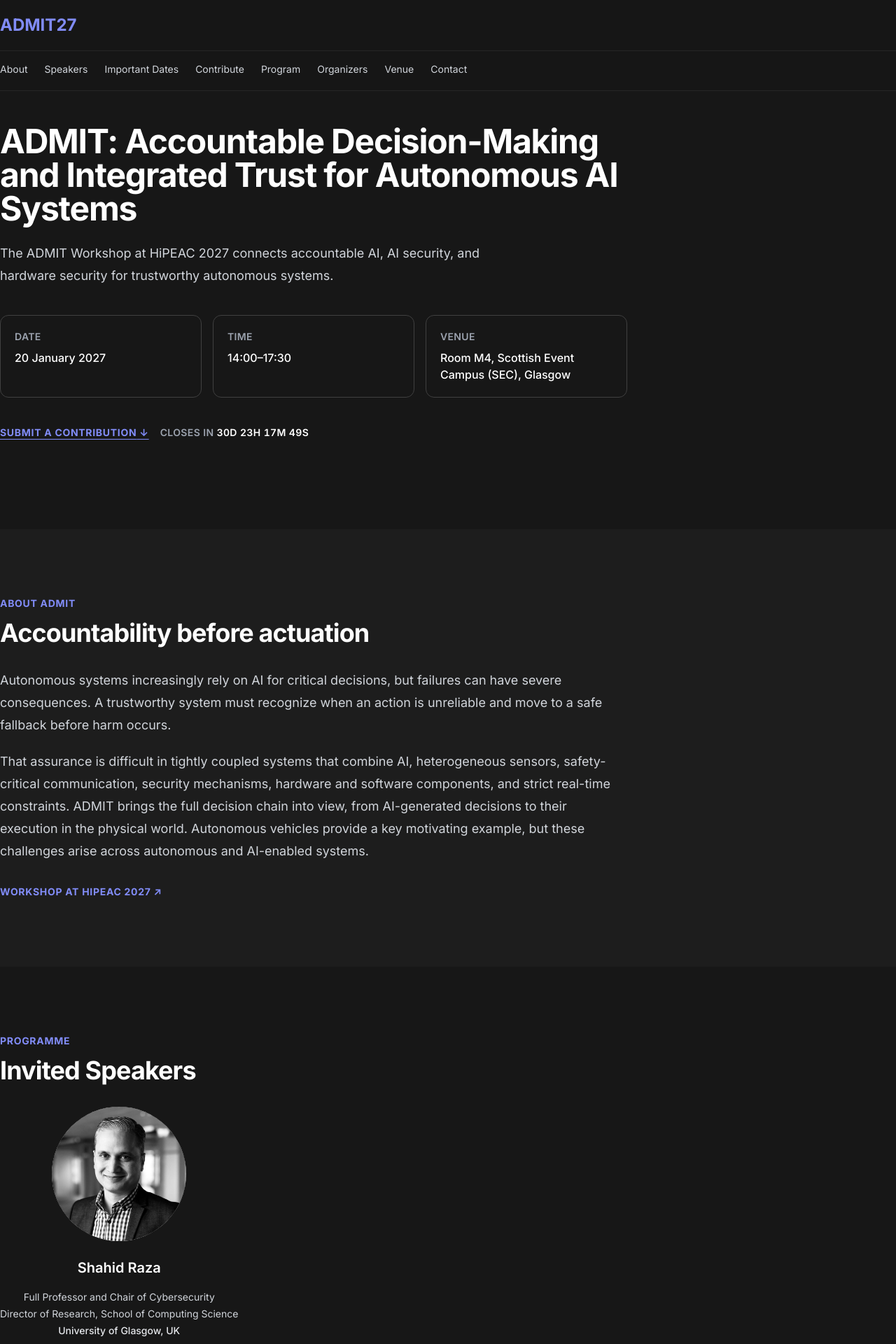
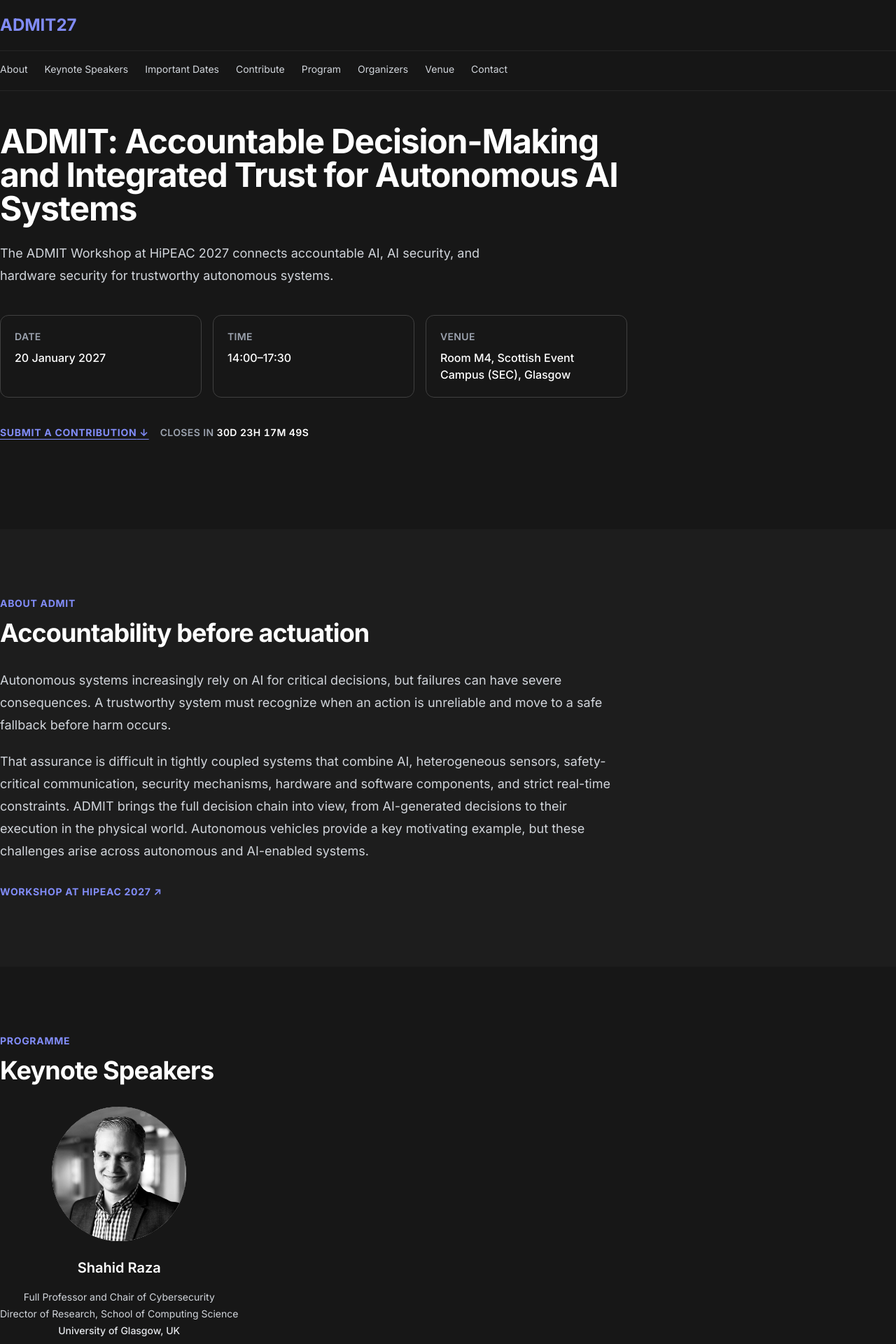
Before and after one commit to ADMIT-Workshop/admit-workshop.github.io, a Next.js app: page / in a window 1280 px wide. Shown: the top 1920 px of the page at 70% size. Built offline with nearby package versions, Linux system fonts and the light colour scheme.

Commit message:
Rename speaker section and menus to Keynote Speakers

```diff
--- a/src/components/Speakers.tsx
+++ b/src/components/Speakers.tsx
@@ -11,7 +11,7 @@ export function Speakers() {
   return (
     <Section id={section.id} eyebrow={section.eyebrow} title={section.title}>
       {section.status === "tba" ? (
-        <TbaNotice message={section.tbaMessage ?? "Speakers are forthcoming."} />
+        <TbaNotice message={section.tbaMessage ?? "Keynote speakers are forthcoming."} />
       ) : (
         <div className="grid gap-x-12 gap-y-12 md:grid-cols-2 xl:grid-cols-3">
           {section.items.map((speaker) => (
--- a/src/data/workshop.ts
+++ b/src/data/workshop.ts
@@ -167,7 +167,7 @@ export const workshop: WorkshopData = {
   navigation: [
     { label: "News", href: "#news", section: "news" },
     { label: "About", href: "#about", section: "about" },
-    { label: "Speakers", href: "#speakers", section: "speakers" },
+    { label: "Keynote Speakers", href: "#speakers", section: "speakers" },
     {
       label: "Important Dates",
       href: "#important-dates",
@@ -251,7 +251,7 @@ export const workshop: WorkshopData = {
     speakers: {
       id: "speakers",
       eyebrow: "Programme",
-      title: "Invited Speakers",
+      title: "Keynote Speakers",
       status: "published",
       items: [
         {
```
